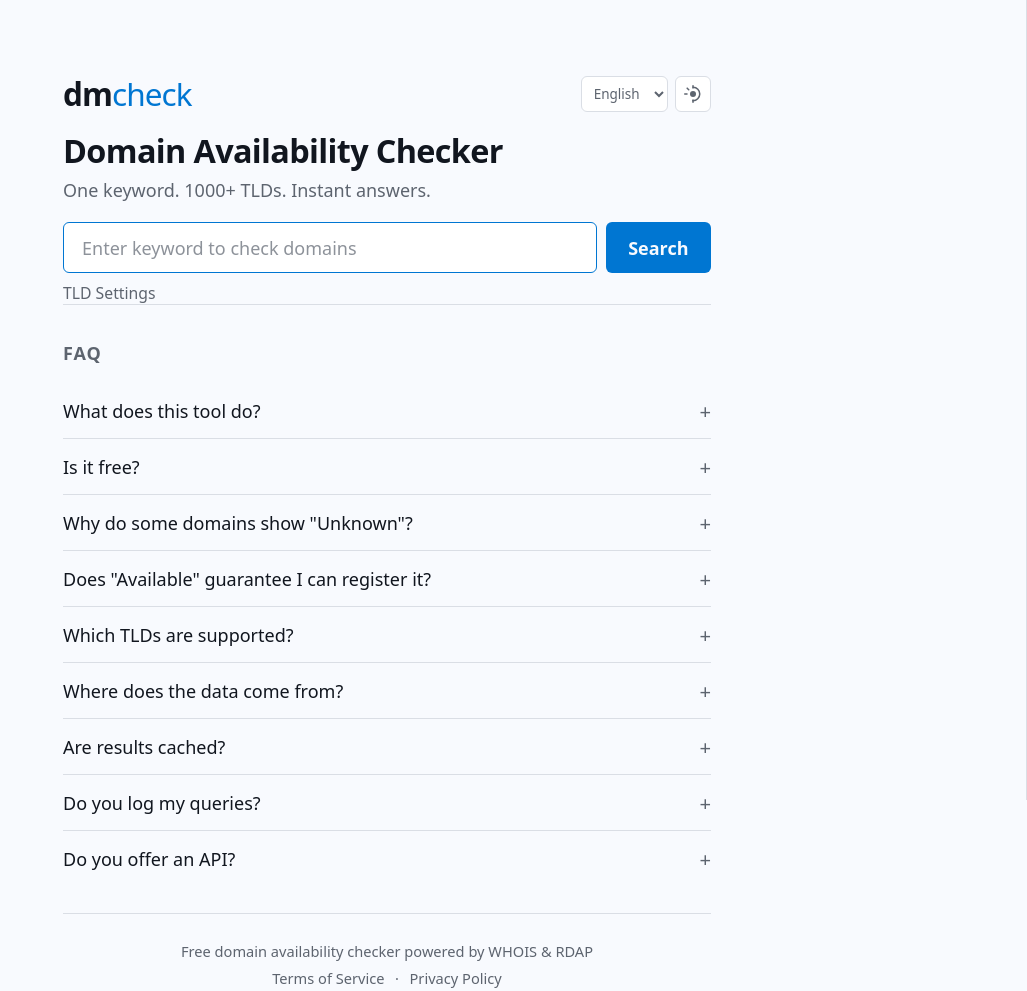
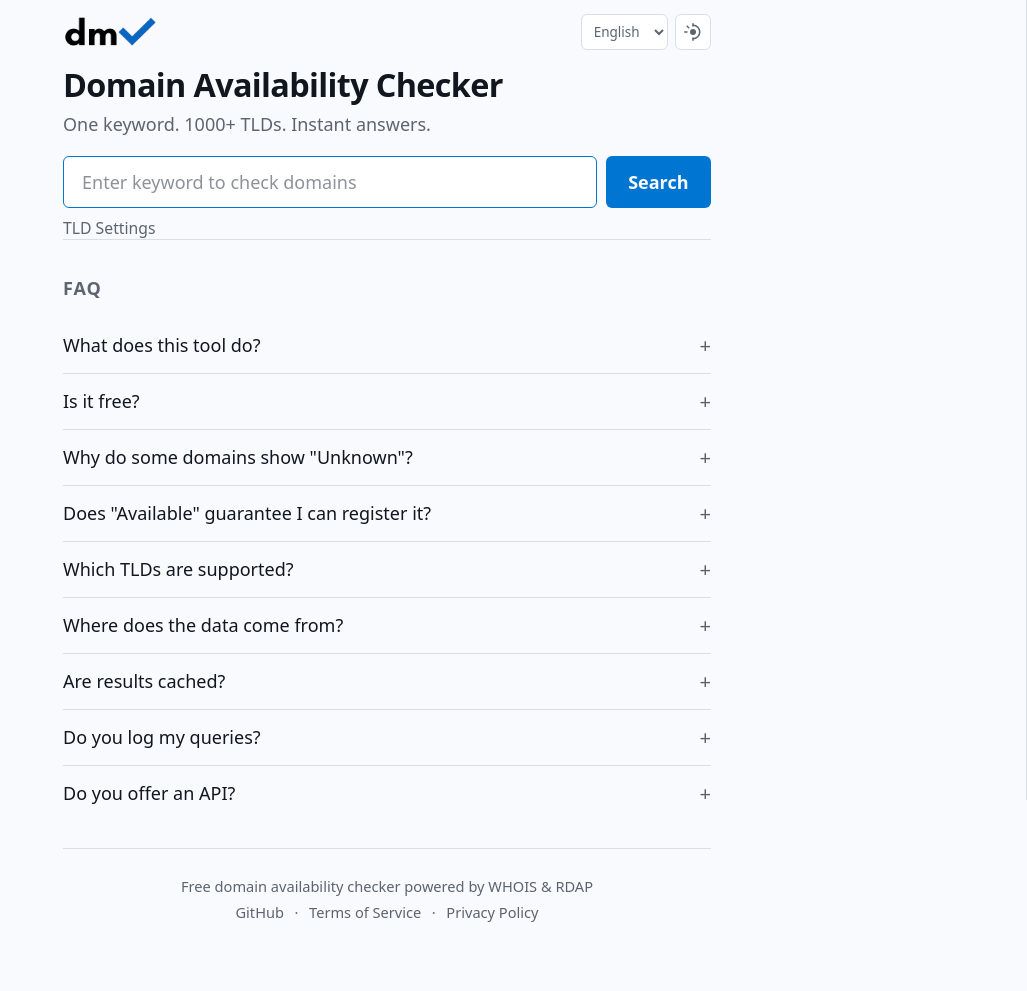
Before and after one commit to PlayerYK/dmcheck, a plain HTML site: page static/index.html in a window 1280 px wide. Shown: the whole page, without its empty margins (253-1280 px from the left). After the commit the page ends 958 px from the top, so only its background shows below. Drawn offline with Linux system fonts and the light colour scheme.

Commit message:
Add logo, GitHub link, acknowledgments, auto-close TLD editor on search

```diff
--- a/static/app.js
+++ b/static/app.js
@@ -232,6 +232,8 @@
 
   function doSearch() {
     if (activeSource) { activeSource.close(); activeSource = null; }
+
+    if (!tldEditor.hidden) saveTldsAndClose();
 
     const raw = input.value;
     const keyword = raw.replace(/[\s\u3000]+/g, '');
--- a/static/index.html
+++ b/static/index.html
@@ -15,7 +15,7 @@
 <body>
     <main id="app" class="idle">
         <header class="brand">
-            <span class="brand-name">dm<span class="brand-dot">check</span></span>
+            <img src="/dmcheck-logo.png" alt="dmcheck" class="brand-logo">
             <div class="header-controls">
                 <select id="langSwitch" class="lang-switch">
                     <option value="en">English</option>
@@ -122,6 +122,8 @@
         <footer class="footer">
             <p class="footer-slogan" data-i18n="footerSlogan">Free domain availability checker powered by WHOIS & RDAP</p>
             <p class="footer-links">
+                <a href="https://github.com/PlayerYK/dmcheck" target="_blank" rel="noopener">GitHub</a>
+                <span class="footer-sep">&middot;</span>
                 <a href="/tos.html" data-i18n="footerTos">Terms of Service</a>
                 <span class="footer-sep">&middot;</span>
                 <a href="/privacy.html" data-i18n="footerPrivacy">Privacy Policy</a>
--- a/static/style.css
+++ b/static/style.css
@@ -62,24 +62,22 @@ main {
     max-width: 720px;
     width: 100%;
     margin: 0 auto;
-    padding: clamp(1rem, 4vw, 2rem);
+    padding: 0.75rem clamp(1rem, 4vw, 2rem) clamp(1rem, 4vw, 2rem);
     display: flex;
     flex-direction: column;
 }
 
 /* Brand */
 .brand {
-    padding: clamp(1rem, 3vw, 2rem) 0 0.25rem;
+    padding: 0 0 0.25rem;
     display: flex;
     align-items: center;
     justify-content: space-between;
 }
-.brand-name {
-    font-size: clamp(1.25rem, 3vw, 1.75rem);
-    font-weight: 600;
-    letter-spacing: -0.03em;
+.brand-logo {
+    height: 1.75rem;
+    width: auto;
 }
-.brand-dot { color: var(--c-accent); font-weight: 400 }
 
 /* Hero */
 .hero {
```
Also changed, not shown: static/dmcheck-logo.png (added), 1 other file.
